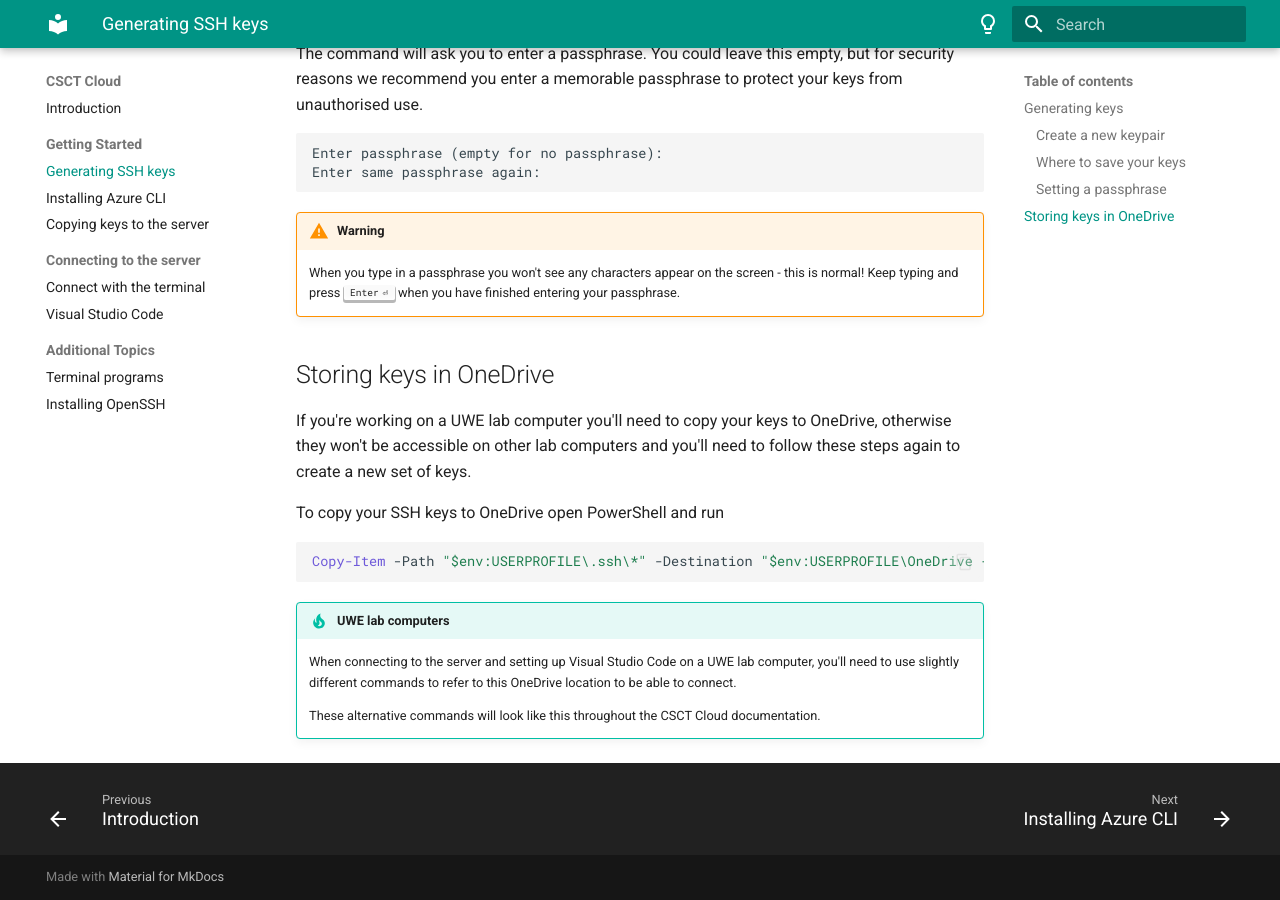
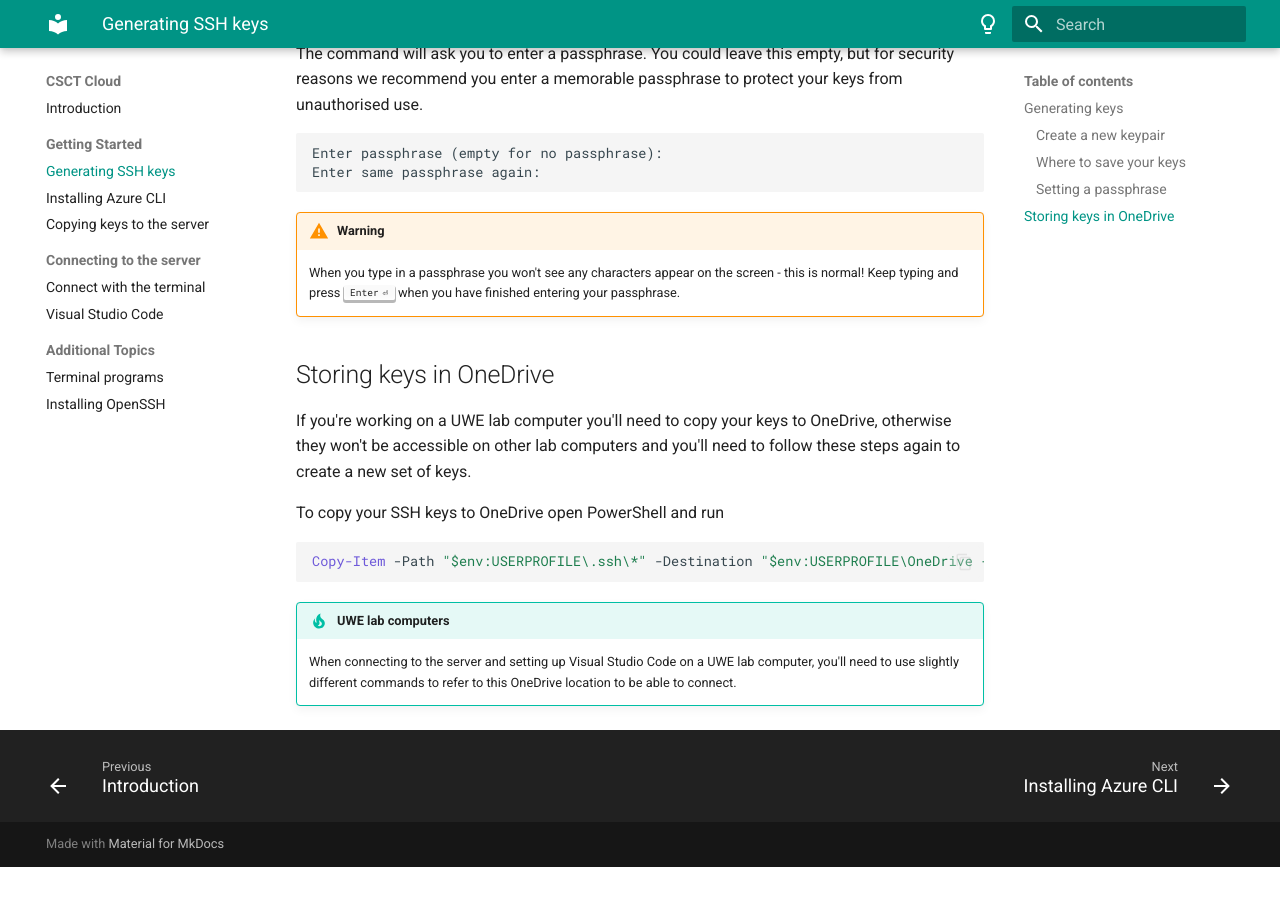
Before and after one commit to csctcloud/connect, an MkDocs documentation site: the page built from documentation/docs/getting-started/generate-keys.md, in a window 1280 px wide and 900 px high, scrolled down 1202 px. Built offline with MkDocs 1.6.1 and Material for MkDocs 9.7.7, drawn with Linux system fonts in a browser that asks for light colours; after the commit the page ends 2069 px from its top, so only the background shows below that.

Commit message:
we've already been using this format by that point

```diff
--- a/documentation/docs/getting-started/generate-keys.md
+++ b/documentation/docs/getting-started/generate-keys.md
@@ -60,5 +60,3 @@ Copy-Item -Path "$env:USERPROFILE\.ssh\*" -Destination "$env:USERPROFILE\OneDriv
 
 !!! tip "UWE lab computers"
     When connecting to the server and setting up Visual Studio Code on a UWE lab computer, you'll need to use slightly different commands to refer to this OneDrive location to be able to connect.
-
-    These alternative commands will look like this throughout the CSCT Cloud documentation.
```
